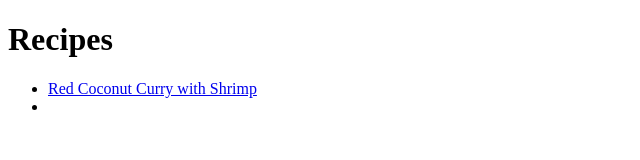
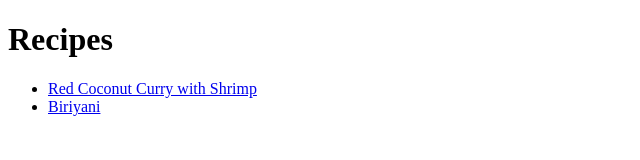
Before and after one commit to ritchardjoseph01/Odin_Recipes, a plain HTML site: page index.html in a window 1280 px wide. Shown: the full height of the page, 0-640 px from the left. Drawn offline with Linux system fonts and the light colour scheme.

Commit message:
added link for biriyani

```diff
--- a/index.html
+++ b/index.html
@@ -13,7 +13,7 @@
         <a href="/recipes/red_coconut_curry_w_shrimp.html">Red Coconut Curry with Shrimp</a>
       </li>
       <li>
-        <a href=""></a>
+        <a href="/recipes/biriyani.html">Biriyani</a>
       </li>
     </ul>
 
```
